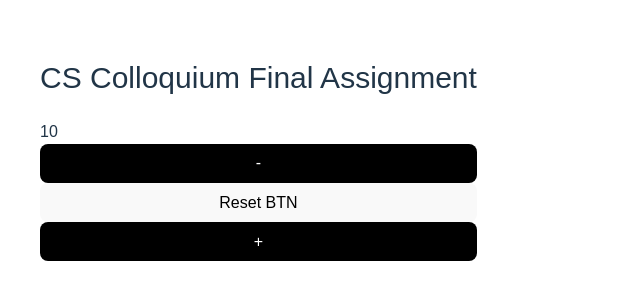
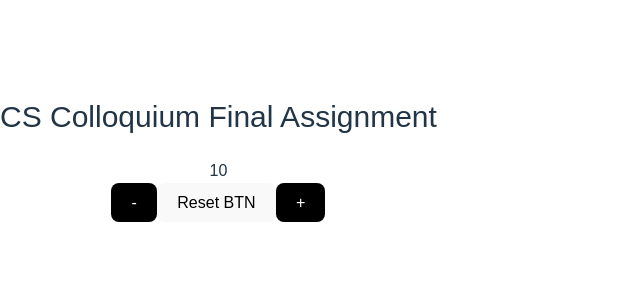
Before and after one commit to jw0202058/20252R0136COSE40500, a React (Vite) app: page / in a window 1280 px wide. Shown: the part 242-542 px from the top of the page, without its empty margins (0-640 px from the left). Built offline with nearby package versions, Linux system fonts and the light colour scheme.

Commit message:
feat: set container flex direction and align

```diff
--- a/src/App.css
+++ b/src/App.css
@@ -1,8 +1,13 @@
 .container {
   display: flex;
   flex-direction: column;
-  padding: 40px;
+  align-items: center;
   font-family: Arial;
+}
+
+.btn {
+  display: flex;
+  flex-direction: row;
 }
 
 .title {
--- a/src/App.tsx
+++ b/src/App.tsx
@@ -11,7 +11,8 @@ function App() {
   return (
     <div className='container'>
     <div className='title'>CS Colloquium Final Assignment</div>
-    <div>{count}</div>
+    <div className='count'>{count}</div>
+    <div className='btn'>
     <button
     onClick={() => setCount(count - 1)}
     style={{backgroundColor: 'black', color: 'white'}}
@@ -22,6 +23,7 @@ function App() {
     onClick={() => setCount(count + 1)}
     style={{backgroundColor: 'black', color: 'white'}}>+</button>
     </div>
+    </div>
   )
 }
 
```
